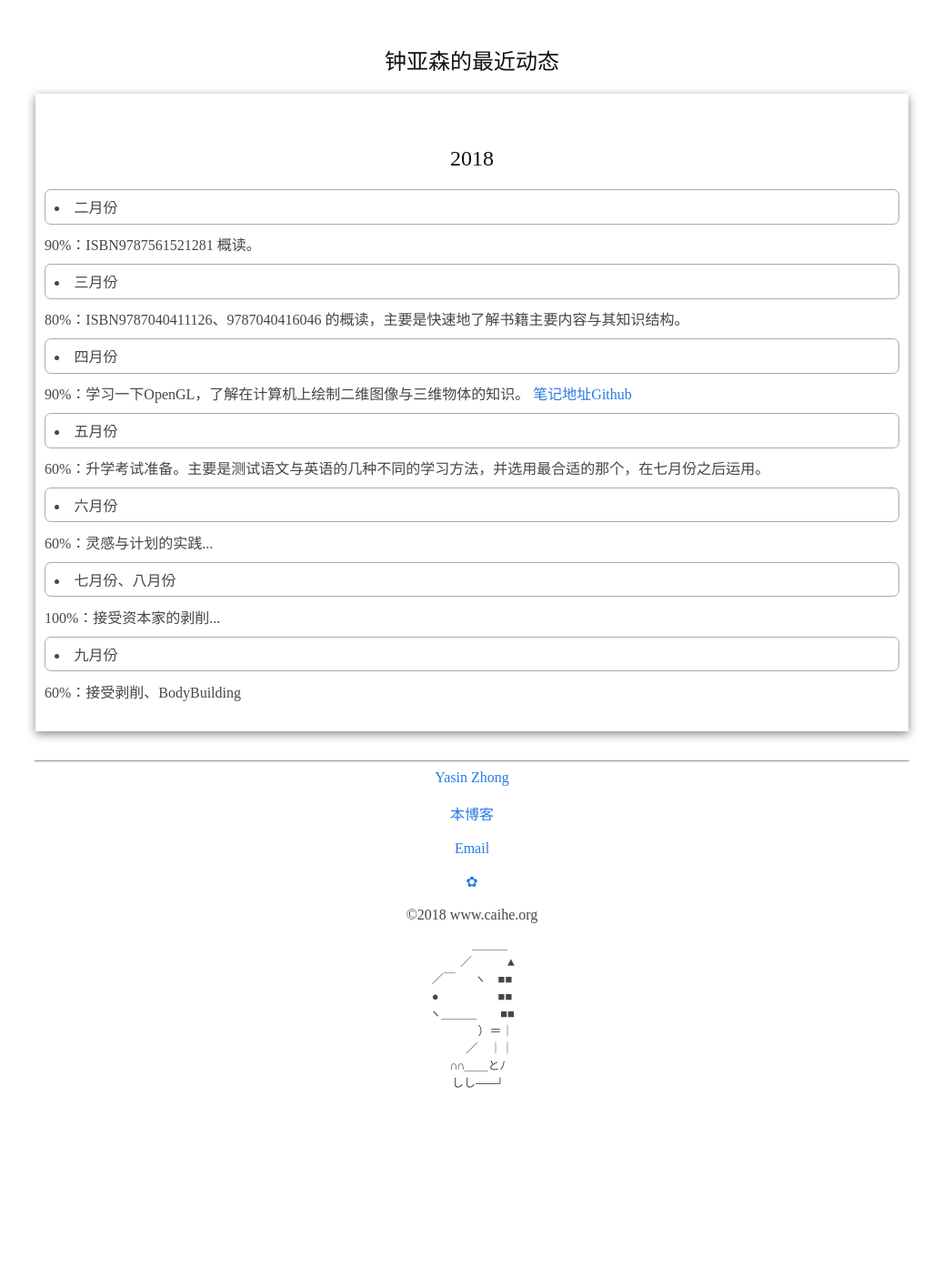
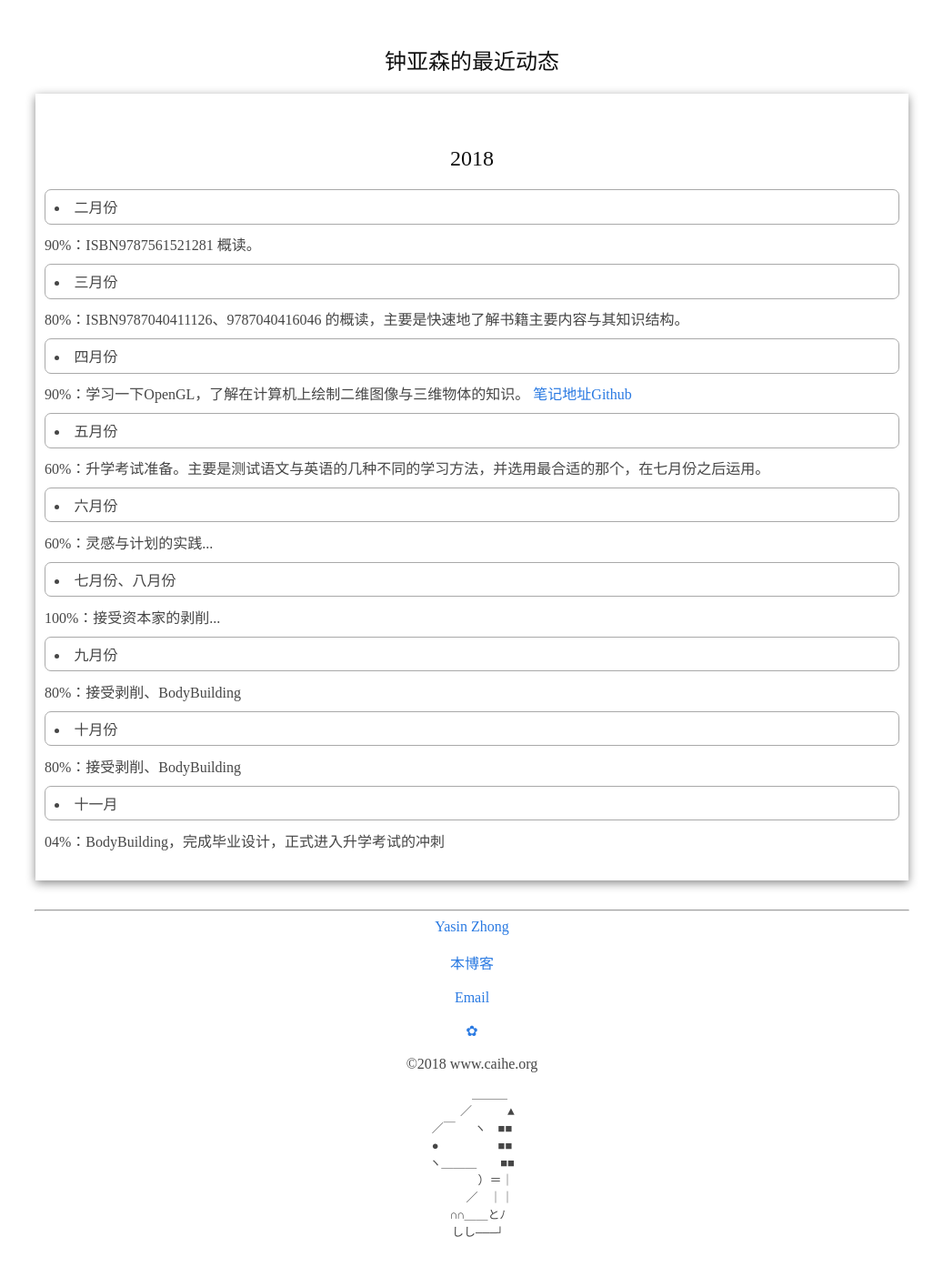
Before and after one commit to YasinZhong/yasinzhong.github.io, a Jekyll site: the page built from post0/MonthlyCalendar.html, in a window 1280 px wide. Shown: the whole page at 91% size, without its empty margins (121-1158 px from the left). Built offline with Jekyll 4.4.1, drawn with Linux system fonts in a browser that asks for light colours; comment, search, counter and statistics services are not loaded; before the commit the page ends 1240 px from its top, so only the background shows below that.

Commit message:
2018/11/03

```diff
--- a/_posts/2018-4-12-HotCoffe.html
+++ b/_posts/2018-4-12-HotCoffe.html
@@ -28,7 +28,7 @@ title: 热豆腐
 	<p>有一些类似的话：</p>
 	<p>工欲善其事、必先利其器</p>
 	<p>啊，磨刀不误砍柴工...</p>
-	<p>心急喝不了热咖啡...</p>
+	<p>心急喝不了烫咖啡...</p>
 
 <h2>还没读明白？</h2>
 	<p>譬如，还在读高中，却想谈恋爱。</p>
--- a/_posts/2018-4-14-Designing.html
+++ b/_posts/2018-4-14-Designing.html
@@ -11,7 +11,7 @@ title: 设计的牢骚
 <p>
 	我看差劲的设计师，最喜欢玩什么字母象征游戏。
 	然而别人看到他的作品时并不能想到他的设计所象征、所暗示的事物，很多时候是明显的强扯蛮缠。
-	毫无恶意地拿兄弟院校随便随便举个例（黎明职业大学的校徽一样丑）。
+	毫无恶意地拿某专科院校随便随便举个例（****大学的校徽一样丑）。
 	<img src="/img/LJlogo.png" style="width: 92%;height: auto;">
 </p>
 <p>
@@ -24,8 +24,8 @@ title: 设计的牢骚
 </p>
 <p>
 	当然其实专科院校的校徽不能很大气的...这么想又倒觉得丑是符合他们的气质了 :> 。
-	福建船政交通学院的校徽就比较可圈可点。首先他的图案内涵很反映学校特色，
-	其文化内涵易于联想，其次，整体比较美观。
+	福建****学院的校徽就比较可圈可点。首先他的图案内涵很反映办学特色，
+	其文化内涵易于联想，并且，整体比较美观。
 	<img src="/img/fjcz.jpg" style="width: 50%;height: auto;">
 </p>
 
--- a/post0/MonthlyCalendar.html
+++ b/post0/MonthlyCalendar.html
@@ -21,5 +21,9 @@ title: 钟亚森的最近动态
 	<li>七月份、八月份</li>
 	100%：接受资本家的剥削...
 	<li>九月份</li>
-	60%：接受剥削、BodyBuilding
+	80%：接受剥削、BodyBuilding
+	<li>十月份</li>
+	80%：接受剥削、BodyBuilding
+	<li>十一月</li>
+	04%：BodyBuilding，完成毕业设计，正式进入升学考试的冲刺
 </div>
--- a/post0/SelfIntroduction.html
+++ b/post0/SelfIntroduction.html
@@ -23,7 +23,7 @@ title: 关于这里
     <br>
 
 	<li>
-		既然要开车，就不怕翻车。不怕翻车的人，车开得越多，就越不会翻车。我同样不怕丢面子，敢于当众说蠢话。
+		既然要开车，就不会怕翻车。不怕翻车的人，车开得越多，就越不会翻车。我同样不怕丢面子，敢于当众说蠢话。
 		<a href="http://www.ruanyifeng.com/blog/2015/02/turing-interview.html">阮一峰--图灵访谈</a>
 	</li>
 	<br>
--- a/post0/twi.html
+++ b/post0/twi.html
@@ -12,10 +12,8 @@ title: 最近如何？
   我现在最注重现实生活的质量与实体产品的生产。
  </p>
 
-
   <b>2018-05-10 夏天到了</b><p>
-  夏天到了。黎大的女孩子又多又好看，我特别爱看她们的大腿，雪白圆润而丰满，剖纵比例恰到好处。
-  因为并不急着找什么女朋友，所以无聊时，我能毫不要脸、肆无忌惮地、笑眯眯地打量她们。倒是看多了...又没什么稀罕和意思。
+  夏天到了。学校的女孩子又多又好看，我特别爱看她们的大腿，雪白圆润而丰满，剖纵比例恰到好处。
   </p>
 
   <b>2018-01-10 生活方式</b><p>
```
